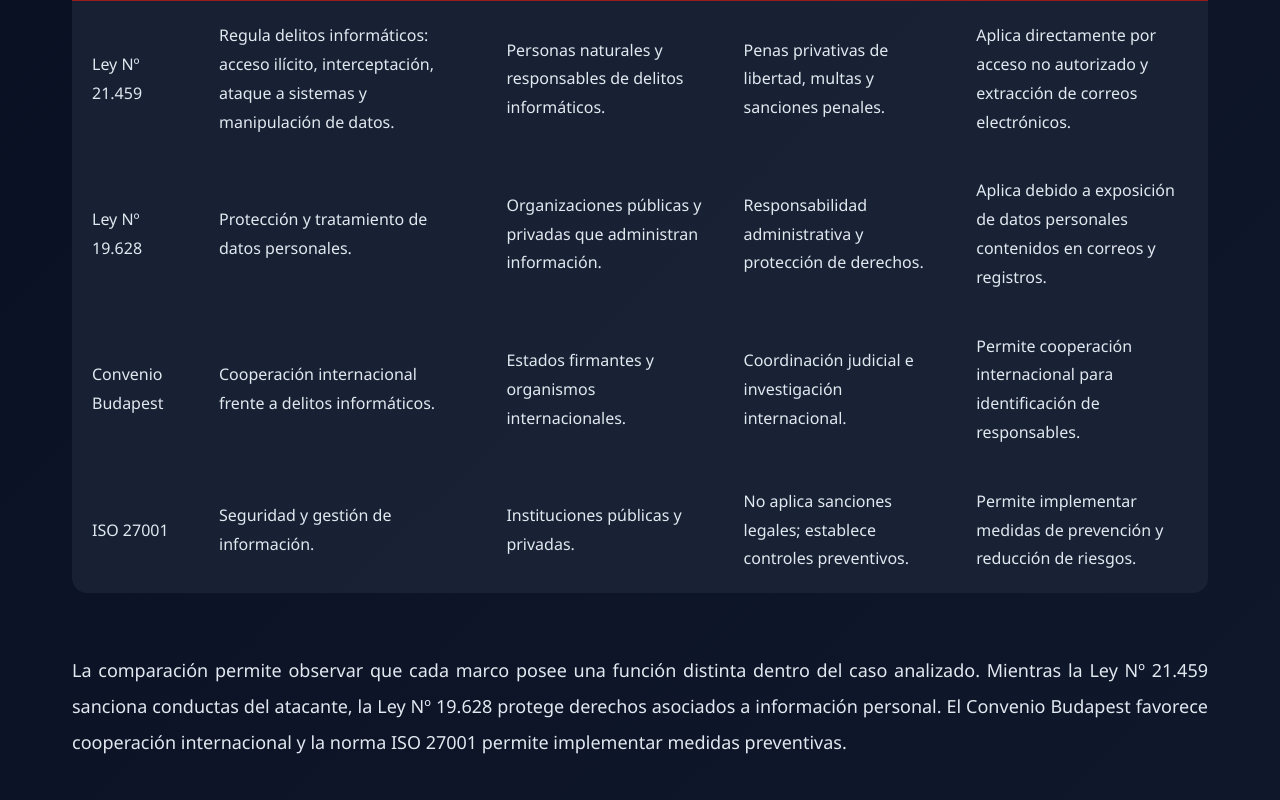
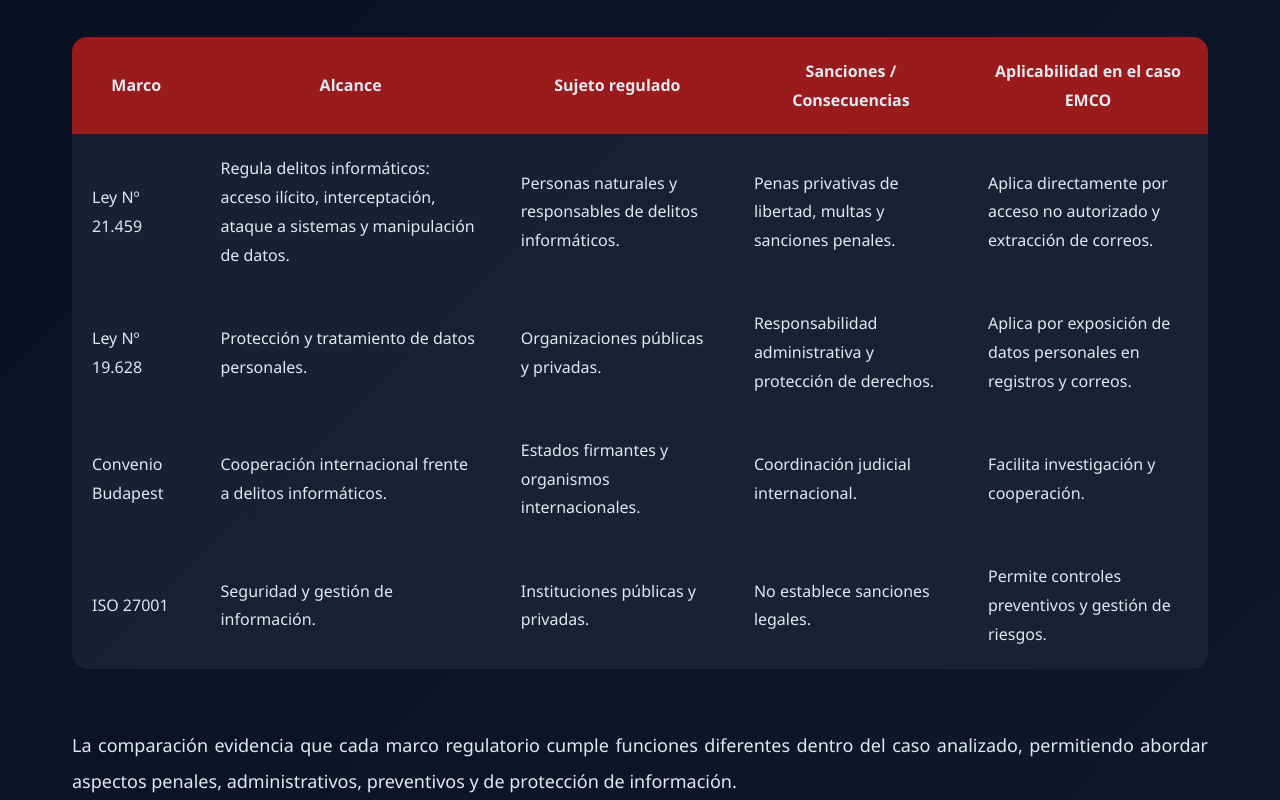
Before and after one commit to julioanabalonsaavedra-droid/informe_anajul, a React (Vite) app: page / in a window 1280 px wide. Shown: the part 3300-4100 px from the top of the page. Built offline with nearby package versions, Linux system fonts and the light colour scheme.

Commit message:
Corrige sección de comparación y agrega estructura completa del informe

```diff
--- a/src/App.jsx
+++ b/src/App.jsx
@@ -359,6 +359,23 @@ function App() {
 
         {/* COMPARACIÓN */}
 
+        <section
+        id="comparacion"
+        className="section"
+        >
+
+        <div className="titleBox">
+
+        <span>04</span>
+
+        <h2>
+
+        Comparación de marcos regulatorios
+
+        </h2>
+
+        </div>
+
         <div className="card">
 
         <p>
@@ -382,13 +399,9 @@ dentro del incidente analizado.
         <tr>
 
         <th>Marco</th>
-
         <th>Alcance</th>
-
         <th>Sujeto regulado</th>
-
         <th>Sanciones / Consecuencias</th>
-
         <th>Aplicabilidad en el caso EMCO</th>
 
         </tr>
@@ -399,162 +412,100 @@ dentro del incidente analizado.
 
         <tr>
 
+        <td>Ley Nº 21.459</td>
+
         <td>
-
-Ley Nº 21.459
-
+        Regula delitos informáticos:
+        acceso ilícito, interceptación,
+        ataque a sistemas y manipulación de datos.
         </td>
 
         <td>
-
-Regula delitos informáticos:
-acceso ilícito, interceptación,
-ataque a sistemas y manipulación
-de datos.
-
+        Personas naturales y responsables
+        de delitos informáticos.
         </td>
 
         <td>
-
-Personas naturales y responsables
-de delitos informáticos.
-
+        Penas privativas de libertad,
+        multas y sanciones penales.
         </td>
 
         <td>
-
-Penas privativas de libertad,
-multas y sanciones penales.
-
-</td>
-
-<td>
-
         Aplica directamente por acceso
-no autorizado y extracción
-de correos electrónicos.
-
+        no autorizado y extracción de correos.
         </td>
 
         </tr>
 
-
-
         <tr>
 
+        <td>Ley Nº 19.628</td>
+
         <td>
-
-Ley Nº 19.628
-
+        Protección y tratamiento
+        de datos personales.
         </td>
 
         <td>
-
-Protección y tratamiento
-de datos personales.
-
+        Organizaciones públicas y privadas.
         </td>
 
         <td>
-
-Organizaciones públicas y privadas
-que administran información.
-
+        Responsabilidad administrativa y
+        protección de derechos.
         </td>
 
         <td>
-
-Responsabilidad administrativa
-y protección de derechos.
-
-</td>
-
-<td>
-
-Aplica debido a exposición de
-datos personales contenidos
-en correos y registros.
-
+        Aplica por exposición de datos
+        personales en registros y correos.
         </td>
 
         </tr>
 
-
-
         <tr>
 
+        <td>Convenio Budapest</td>
+
         <td>
-
-Convenio Budapest
-
+        Cooperación internacional frente
+        a delitos informáticos.
         </td>
 
         <td>
-
-Cooperación internacional
-frente a delitos informáticos.
-
+        Estados firmantes y organismos
+        internacionales.
         </td>
 
         <td>
-
-Estados firmantes y organismos
-internacionales.
-
+        Coordinación judicial internacional.
         </td>
 
         <td>
-
-Coordinación judicial
-e investigación internacional.
-
-</td>
-
-<td>
-
-Permite cooperación internacional
-para identificación de responsables.
-
+        Facilita investigación y cooperación.
         </td>
 
         </tr>
 
-
-
         <tr>
 
+        <td>ISO 27001</td>
+
         <td>
-
-ISO 27001
-
+        Seguridad y gestión
+        de información.
         </td>
 
         <td>
-
-Seguridad y gestión
-de información.
-
+        Instituciones públicas y privadas.
         </td>
 
         <td>
-
-Instituciones públicas y privadas.
-
+        No establece sanciones legales.
         </td>
 
         <td>
-
-No aplica sanciones legales;
-establece controles preventivos.
-
-</td>
-
-<td>
-
-Permite implementar medidas
-de prevención y reducción
-de riesgos.
-
+        Permite controles preventivos
+        y gestión de riesgos.
         </td>
 
         </tr>
@@ -569,20 +520,18 @@ de riesgos.
 
         <p>
 
-La comparación permite observar
-que cada marco posee una función
-distinta dentro del caso analizado.
-Mientras la Ley Nº 21.459 sanciona
-conductas del atacante, la Ley Nº 19.628
-protege derechos asociados a información
-personal. El Convenio Budapest favorece
-cooperación internacional y la norma
-ISO 27001 permite implementar
-medidas preventivas.
+        La comparación evidencia que cada
+        marco regulatorio cumple funciones
+        diferentes dentro del caso analizado,
+        permitiendo abordar aspectos penales,
+        administrativos, preventivos y de
+        protección de información.
 
         </p>
 
         </div>
+
+        </section>
 
 
 
```
Lines whose indentation alone changed are shown as unchanged.
